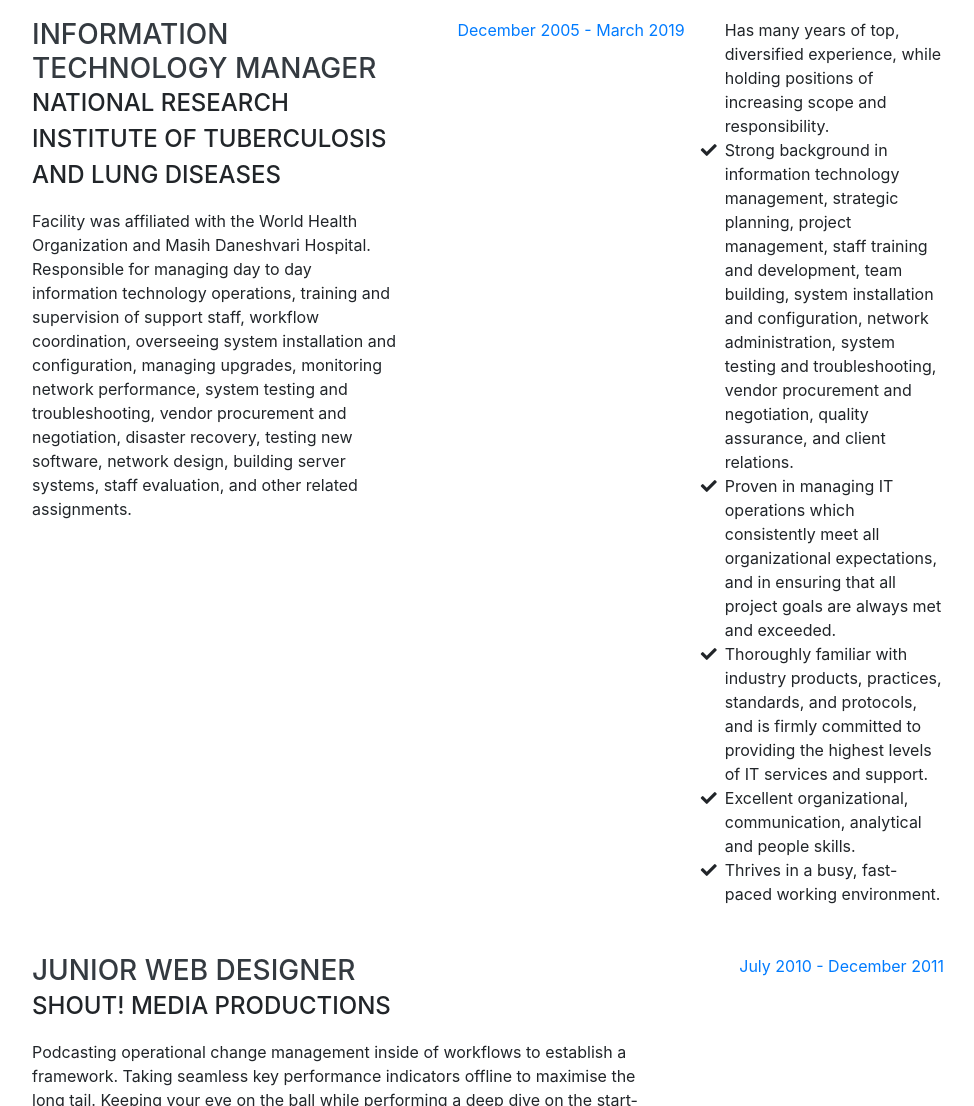
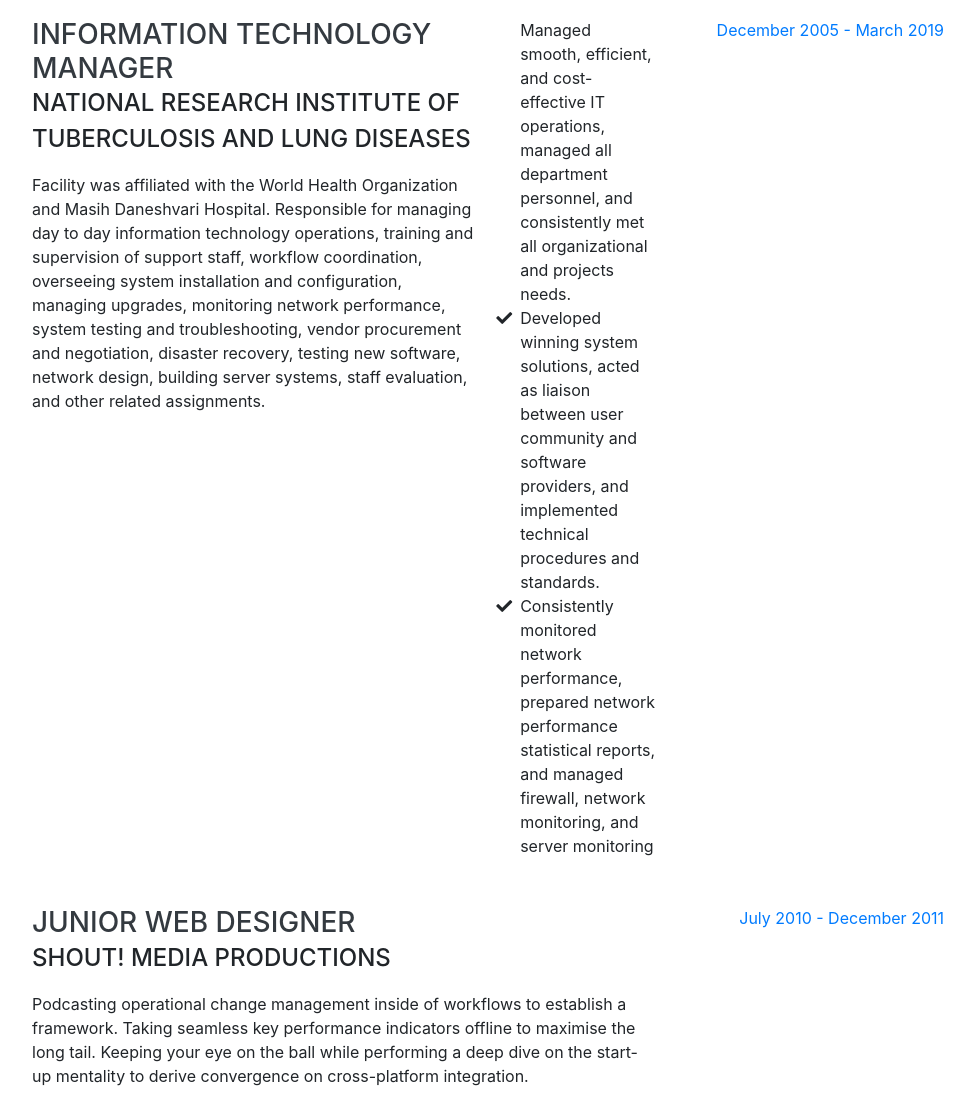
Before and after one commit to imanehjabari/imanehjabari.github.io, a website with bundled scripts: page index.html in a window 1280 px wide. Shown: the part 2000-3106 px from the top of the page, without its empty margins (288-1262 px from the left). Built offline with nearby package versions, Linux system fonts and the light colour scheme; a web font is replaced by a local one.

Commit message:
Update index.html

```diff
--- a/index.html
+++ b/index.html
@@ -147,30 +147,23 @@
             <div class="subheading mb-3">NATIONAL RESEARCH INSTITUTE OF TUBERCULOSIS AND LUNG DISEASES</div>
             <p>Facility was affiliated with the World Health Organization and Masih Daneshvari Hospital. Responsible for managing day to day information technology operations, training and supervision of support staff, workflow coordination, overseeing system installation and configuration, managing upgrades, monitoring network performance, system testing and troubleshooting, vendor procurement and negotiation, disaster recovery, testing new software, network design, building server systems, staff evaluation, and other related assignments.</p>
           </div>
+          <ul class="fa-ul mb-0">
+            <li>
+              <i class="fa-li fa fa-js-square"></i>
+              Managed smooth, efficient, and cost-effective IT operations, managed all department personnel, and consistently met all organizational and projects needs.</li>
+            <li>
+              <i class="fa-li fa fa-check"></i>
+              Developed winning system solutions, acted as liaison between user community and software providers, and implemented technical procedures and standards.</li>
+            <li>
+              <i class="fa-li fa fa-check"></i>
+              Consistently monitored network performance, prepared network performance statistical reports, and managed firewall, network monitoring, and server monitoring</li>
+
+
+          </ul>
           <div class="resume-date text-md-right">
             <span class="text-primary">December 2005 - March 2019</span>
           </div>
-          <ul class="fa-ul mb-0">
-            <li>
-              <i class="fa-li fa fa-js-square"></i>
-              Has many years of top, diversified experience, while holding positions of increasing scope and responsibility.</li>
-            <li>
-              <i class="fa-li fa fa-check"></i>
-              Strong background in information technology management, strategic planning, project management, staff training and development, team building, system installation and configuration, network administration, system testing and troubleshooting, vendor procurement and negotiation, quality assurance, and client relations.</li>
-            <li>
-              <i class="fa-li fa fa-check"></i>
-              Proven in managing IT operations which consistently meet all organizational expectations, and in ensuring that all project goals are always met and exceeded.</li>
-            <li>
-              <i class="fa-li fa fa-check"></i>
-              Thoroughly familiar with industry products, practices, standards, and protocols, and is firmly committed to providing the highest levels of IT services and support.</li>
-            <li>
-               <i class="fa-li fa fa-check"></i>
-              Excellent organizational, communication, analytical and people skills.</li>
-            <li>
-                <i class="fa-li fa fa-check"></i>
-              Thrives in a busy, fast-paced working environment.</li>
 
-          </ul>
 
         </div>
 
```
